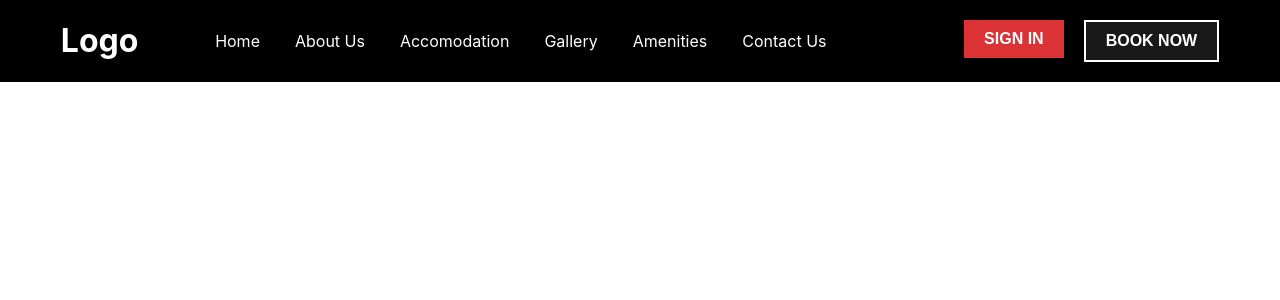
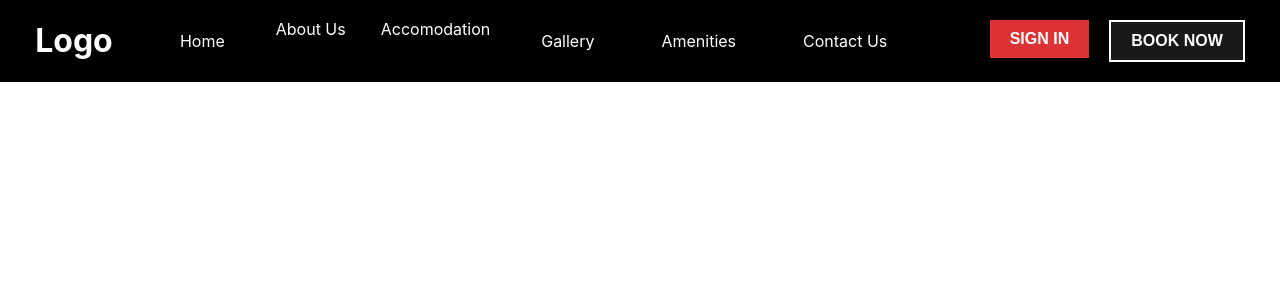
Before and after one commit to KalpithaRB/Resort_Websites, a React (Create React App) app in the folder websites/: page / in a window 1280 px wide. Shown: the top 300 px of the page. Built offline with nearby package versions, Linux system fonts and the light colour scheme.

Commit message:
Converted the Navugation tools to links for navigation purposes

```diff
--- a/websites/src/App.js
+++ b/websites/src/App.js
@@ -1,7 +1,7 @@
 
 import './App.css';
 import Header from './components/Header';
-//import Footer from './components/Footer';
+
 
 function App() {
   return (
@@ -9,9 +9,6 @@ function App() {
       <header className="App-header">
         <Header/>
       </header>
-      {/* <footer className="App-footer"> */
-       /*<Footer/> */
-      /*</footer> */}
     </div>
   );
 }
--- a/websites/src/components/Header.css
+++ b/websites/src/components/Header.css
@@ -27,6 +27,15 @@ background-color: black;
     padding: 16px;
     font-size: 16px;
     border: none;
+    display:flex;
+    align-items: center;
+  }
+
+  .dropbtn a {
+    color: inherit;
+    padding: 12px 16px;
+    text-decoration: none;
+    display: flex;
   }
 
   .dropdown {
@@ -55,7 +64,7 @@ background-color: black;
     background-color: #f3eeee;
   }
 
-  .dropdown:hover .dropdown-content {
+  .options:hover .dropdown-content {
     display: block;
   }
 
--- a/websites/src/components/Header.js
+++ b/websites/src/components/Header.js
@@ -6,13 +6,13 @@ function Navcontent(title) {
     <div className="options">
       <div className="dropdown">
         <div className="dropbtn">{title.names}</div>
-        <div className="dropdown-content">
+      </div>
+      <div className="dropdown-content">
           <a href="/">{title.drop1}</a>
           <a href="/">{title.drop2}</a>
           <a href="/">{title.drop3}</a>
           <a href="/">{title.drop4}</a>
         </div>
-      </div>
     </div>
   );
 }
@@ -21,7 +21,9 @@ function Options(title) {
   return (
     <div className="options">
       <div className="dropdown">
-        <div className="dropbtn">{title.name}</div>
+        <div className="dropbtn">
+          <a href="/">{title.name}</a>
+          </div>
       </div>
     </div>
   );
```
